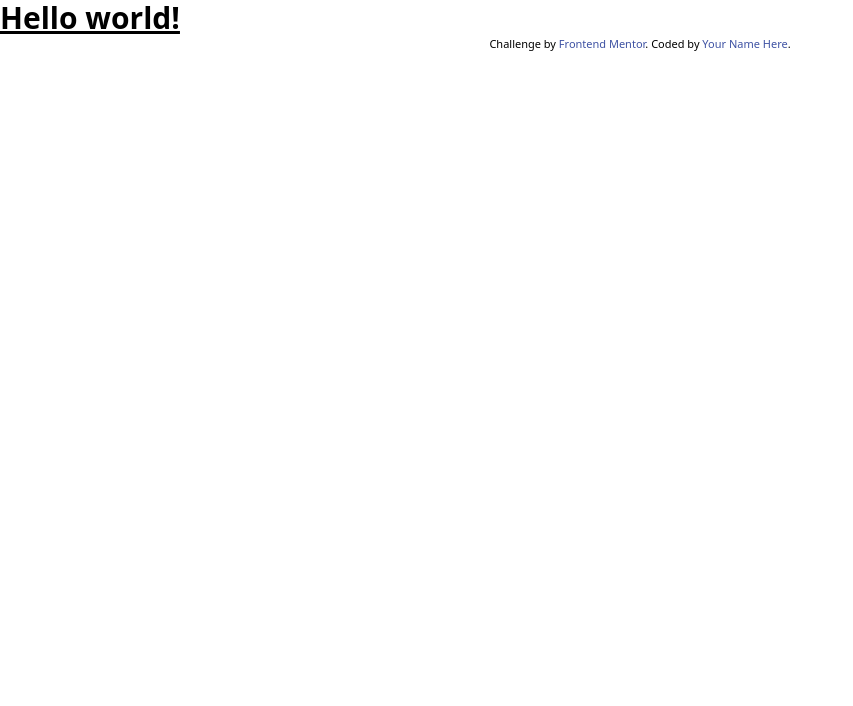
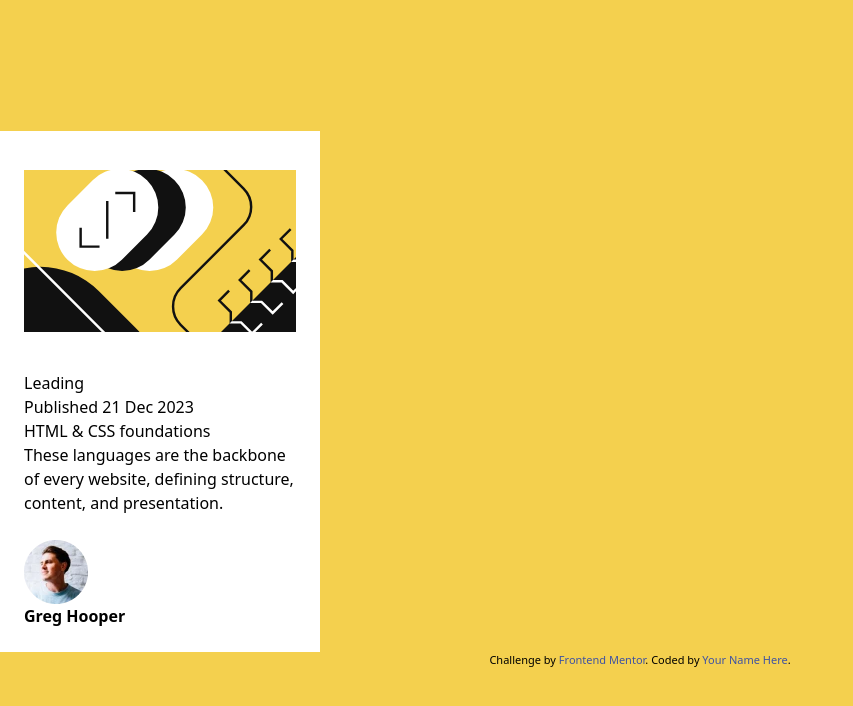
Before and after one commit to LuisCorreaDv/Blog-preview-card-challenge, a website: page index.html in a window 1280 px wide. Shown: the whole page, without its empty margins (0-853 px from the left). Drawn offline with Linux system fonts and the light colour scheme.

Commit message:
Card layout and basic styling

```diff
--- a/index.html
+++ b/index.html
@@ -16,10 +16,22 @@
     .attribution a { color: hsl(228, 45%, 44%); }
   </style>
 </head>
-<body>
-  <h1 class="text-3xl font-bold underline">
-    Hello world!
-  </h1>
+<body class="bg-yellow h-screen flex justify-center content-center flex-col">
+  <div class="bg-white max-w-xs h-auto flex flex-col justify-center content-center p-6 gap-6">
+    <figure>
+      <img src="./assets/images/illustration-article.svg" alt="illustration-article" class="h-48 w-auto">
+    </figure>
+    <article>
+      <span>Leading</span>
+      <p>Published 21 Dec 2023</p>
+      <h1>HTML & CSS foundations</h1>
+      <p>These languages are the backbone of every website, defining structure, content, and presentation.</p>
+    </article>
+    <footer>
+      <img src="./assets/images/image-avatar.webp" alt="image avatar">
+      <p><strong>Greg Hooper</strong></p>
+    </footer>
+  </div>
   <div class="attribution">
     Challenge by <a href="https://www.frontendmentor.io?ref=challenge" target="_blank">Frontend Mentor</a>.
     Coded by <a href="#">Your Name Here</a>.
--- a/tailwind.config.js
+++ b/tailwind.config.js
@@ -3,6 +3,10 @@ module.exports = {
   content: ["./*.{html,js}"],
   theme: {
     extend: {},
+    colors: {
+      yellow: '#F4D04E',
+      white: '#FFFFFF',
+    },
   },
   plugins: [],
 }
```
Also changed, not shown: output.css.
